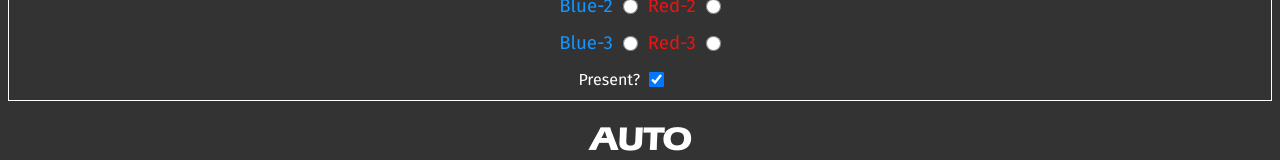
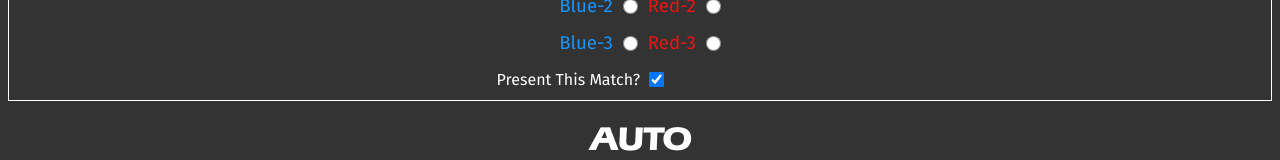
Before and after one commit to Team5924/Scouting-Form, a Next.js app: page / in a window 1280 px wide. Shown: the part 315-475 px from the top of the page. Built offline with nearby package versions, Linux system fonts and the light colour scheme.

Commit message:
Rephrase question for better clarity

```diff
--- a/components/Phases/prematch.js
+++ b/components/Phases/prematch.js
@@ -31,7 +31,7 @@ const Prematch = ({ id, match, team, alliance, attendance, setId, setMatch, setT
             eventHandler: setAlliance
         },
         {
-            label: 'Present?',
+            label: 'Present This Match?',
             component: 'checkbox',
             value: attendance,
             eventHandler: setAttendance
```
